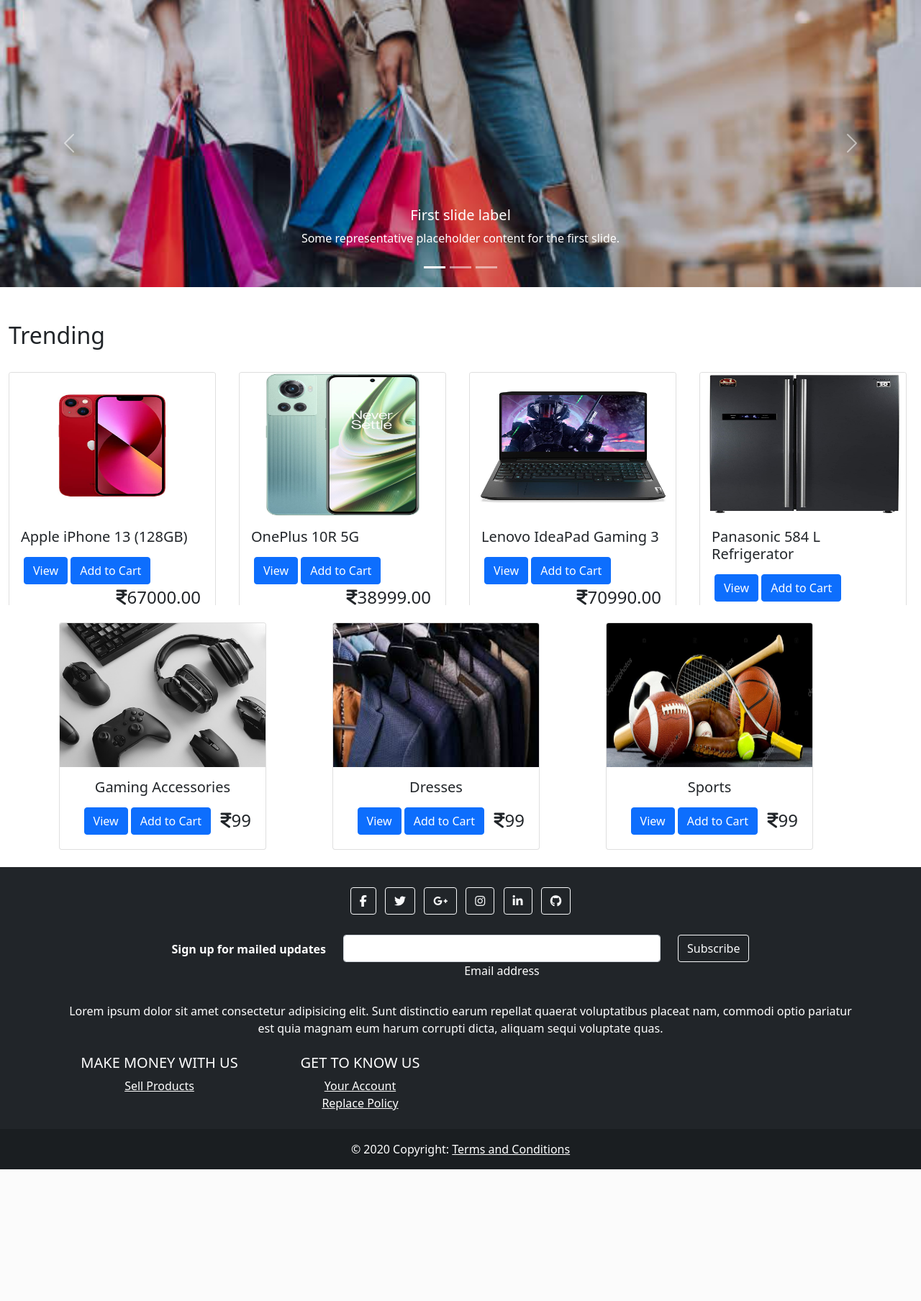
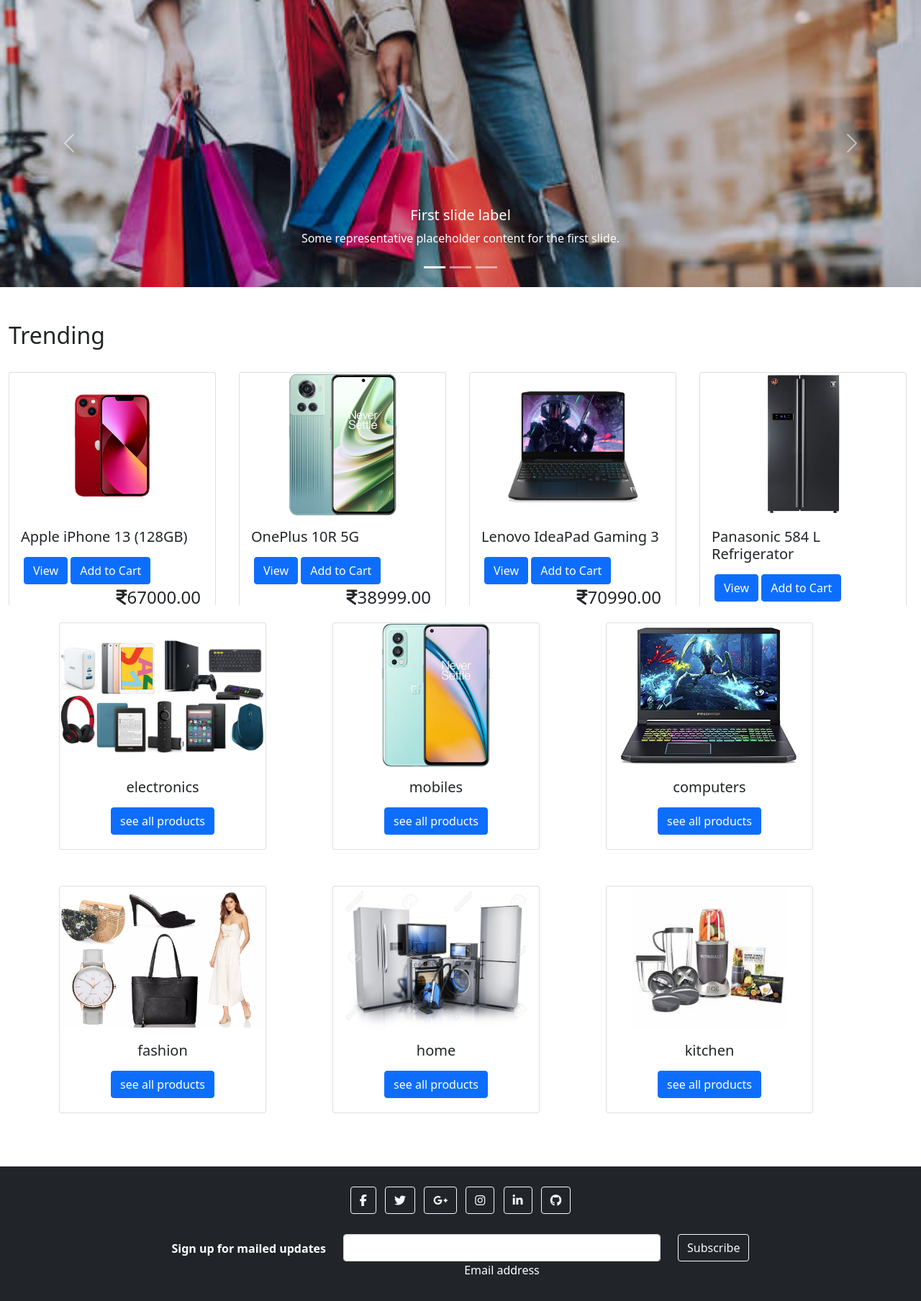
Before and after one commit to christo070/onlineshopping, a Django app: page / in a window 1280 px wide. Shown: the part 83-1891 px from the top of the page at 72% size. Before the commit the page ends 1708 px from the top, so only its background shows below. Run offline with Django 4.2, Linux system fonts and the light colour scheme; data comes from the database, SQL or seed files in the repository; both versions use the stored data as it was after the commit; some libraries are stand-ins or nearby versions.

Commit message:
categories

```diff
--- a/static/css/style.css
+++ b/static/css/style.css
@@ -41,6 +41,7 @@ h1{
 .thumbnail{
 	width: 100%;
 	height: 200px;
+    object-fit: contain;
 }
 
 .gradient-custom {
--- a/store/models.py
+++ b/store/models.py
@@ -38,9 +38,18 @@ class Account(models.Model):
 class ProductCategory(models.Model):
     name=models.CharField(max_length=250)
     description=models.TextField()
+    image = models.ImageField(null=True, blank=True)
 
     def __str__(self):
         return self.name
+
+    @property
+    def imageURL(self):
+        try:
+            url = self.image.url
+        except:
+            url = ''
+        return url
 
 class Product(models.Model):
     name=models.CharField(max_length=200, blank=False)
--- a/store/templates/store/home.html
+++ b/store/templates/store/home.html
@@ -55,7 +55,10 @@
             {% for product in products %}
             <div class="col-3 card card-block card-1">
                 <div class="card" style="width: 18rem;">
-                    <img src="{{ product.imageURL }}" class="card-img-top thumbnail" alt="...">
+                    <div class="imgtest">
+
+                        <img src="{{ product.imageURL }}" class="card-img-top thumbnail" alt="...">
+                    </div>
                     <div class="card-body">
                         <h5 class="card-title">{{product.name}}</h5>
                         <div class="flex-row flex-nowrap mt-2 pb-1 pt-2 px-1">
@@ -74,48 +77,19 @@
     <section class="p-4">
         <div class="container">
             <div class="row text-center">
-                <div class="col-md">
+                {% for category in categories %}
+                <div class="col-lg-4" style="margin-bottom: 50px;">
                     <div class="card" style="width: 18rem;">
-                        <img src="{% static 'images/gamingCard.jpg' %}" class="card-img-top thumbnail" alt="...">
+                        <img src="{{ category.imageURL }}" class="card-img-top thumbnail" alt="...">
                         <div class="card-body">
-                            <h5 class="card-title">Gaming Accessories</h5>
+                            <h5 class="card-title">{{ category.name }}</h5>
                             <div class="flex-row flex-nowrap mt-2 pb-1 pt-2 px-1">
-                                <a href="#" class="btn btn-primary">View</a>
-                                <a href="#" class="btn btn-primary">Add to Cart</a>
-                                <span style="float: right; font-size: x-large"><i
-                                        class="fa-solid fa-indian-rupee-sign"></i>99</span>
+                                <a href="#" class="btn btn-primary">see all products</a>
                             </div>
                         </div>
                     </div>
                 </div>
-                <div class="col-md">
-                    <div class="card" style="width: 18rem;">
-                        <img src="{% static 'images/dressCard.jpg' %}" class="card-img-top thumbnail" alt="...">
-                        <div class="card-body">
-                            <h5 class="card-title">Dresses</h5>
-                            <div class="flex-row flex-nowrap mt-2 pb-1 pt-2 px-1">
-                                <a href="#" class="btn btn-primary">View</a>
-                                <a href="#" class="btn btn-primary">Add to Cart</a>
-                                <span style="float: right; font-size: x-large"><i
-                                        class="fa-solid fa-indian-rupee-sign"></i>99</span>
-                            </div>
-                        </div>
-                    </div>
-                </div>
-                <div class="col-md">
-                    <div class="card" style="width: 18rem;">
-                        <img src="{% static 'images/sportsCard.jpg' %}" class="card-img-top thumbnail" alt="...">
-                        <div class="card-body">
-                            <h5 class="card-title">Sports</h5>
-                            <div class="flex-row flex-nowrap mt-2 pb-1 pt-2 px-1">
-                                <a href="#" class="btn btn-primary">View</a>
-                                <a href="#" class="btn btn-primary">Add to Cart</a>
-                                <span style="float: right; font-size: x-large"><i
-                                        class="fa-solid fa-indian-rupee-sign"></i>99</span>
-                            </div>
-                        </div>
-                    </div>
-                </div>
+                {% endfor %}
             </div>
         </div>
     </section>
--- a/store/views.py
+++ b/store/views.py
@@ -5,7 +5,8 @@ from .models import *
 
 def home(request):
 	products = Product.objects.all()
-	context = {'products':products}
+	categories = ProductCategory.objects.all()
+	context = {'products':products, 'categories':categories}
 	return render(request, 'store/home.html', context)
 
 def cart(request):
```
Also changed, not shown: db.sqlite3, static/images/computer.jpg (added), static/images/electronics.png (added), static/images/fashion.webp (added), static/images/home.webp (added), static/images/kitchen.jpeg (added), static/images/mobiles.jpg (added), store/migrations/0004_productcategory_image.py (added).
